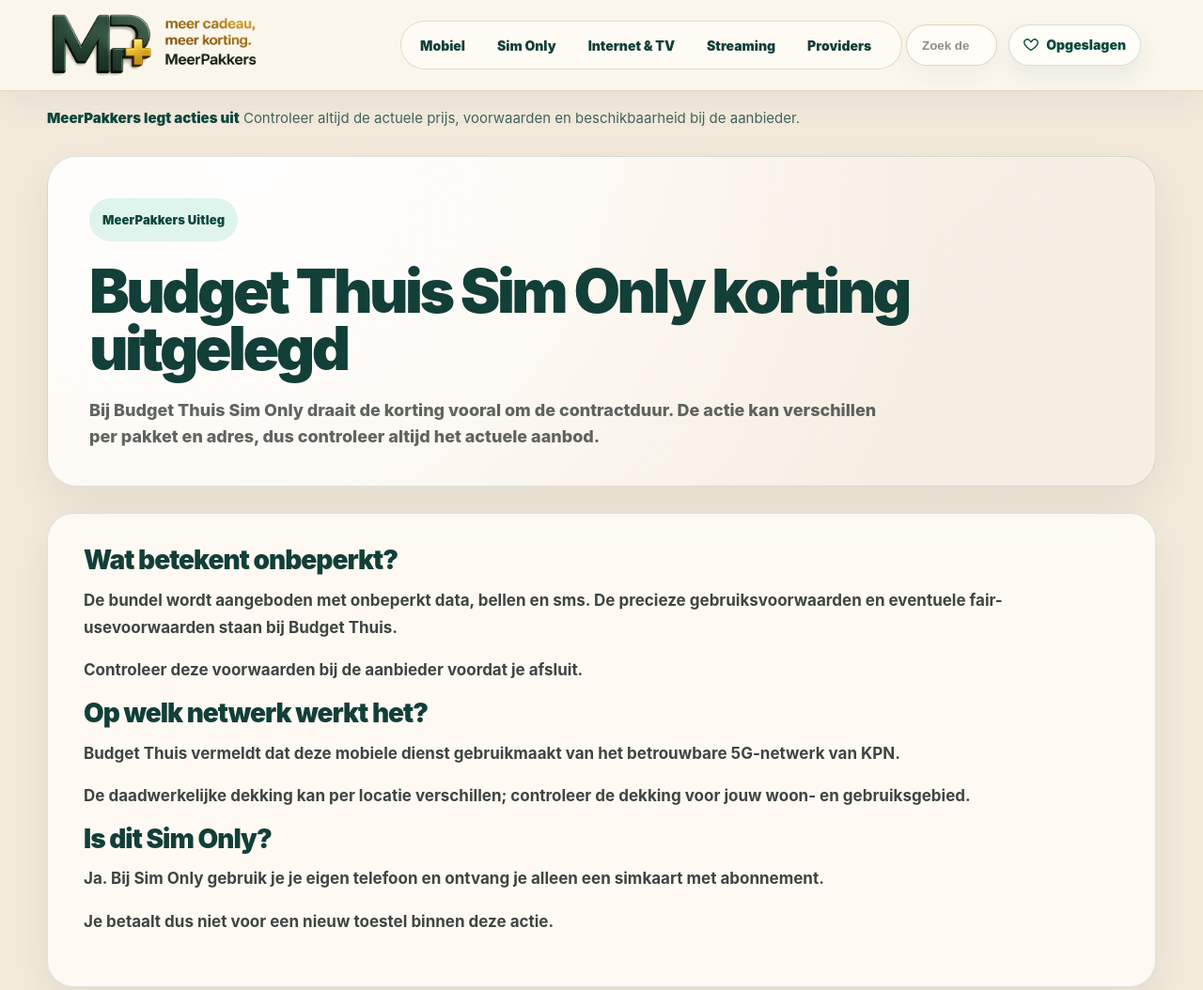
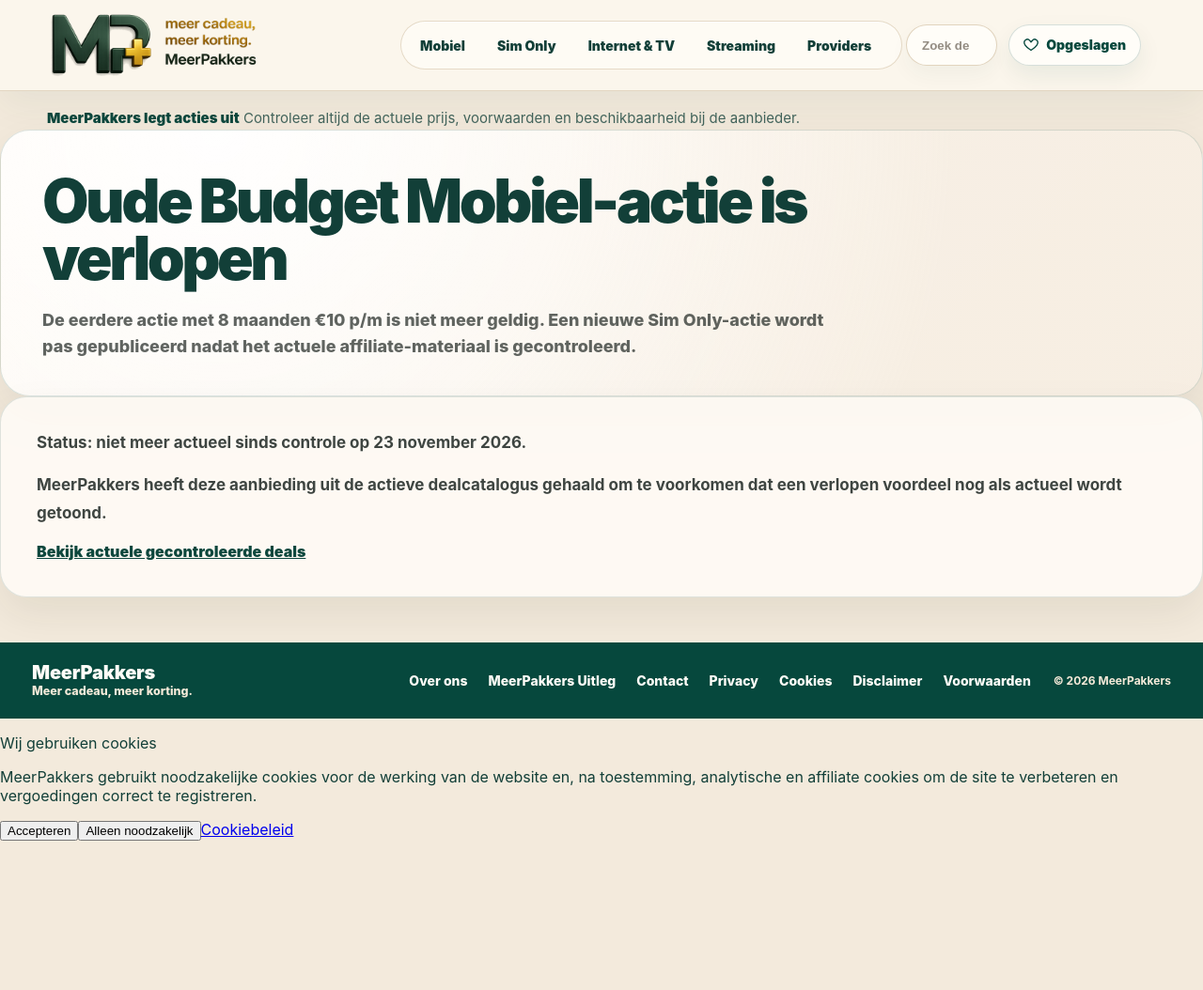
Before and after one commit to Roadora/MeerPakkers, a plain HTML site: page uitleg/budget-thuis-onbeperkt-sim-only/index.html in a window 1280 px wide. Shown: the top 1054 px of the page at 94% size. After the commit the page ends 895 px from the top, so only its background shows below. Drawn offline with Linux system fonts and the light colour scheme.

Commit message:
Archiveer verlopen campagnepagina

```diff
--- a/uitleg/budget-thuis-onbeperkt-sim-only/index.html
+++ b/uitleg/budget-thuis-onbeperkt-sim-only/index.html
@@ -4,11 +4,11 @@
 <head>
 <meta charset="utf-8"/>
 <meta content="width=device-width,initial-scale=1" name="viewport"/>
-<title>Onbeperkt Sim Only van Budget Thuis uitgelegd | MeerPakkers</title>
-<meta content="Lees wat je krijgt bij Budget Thuis Onbeperkt Sim Only: onbeperkt data, bellen en sms op het KPN-netwerk." name="description"/>
+<title>Oude Budget Mobiel-actie verlopen | MeerPakkers</title>
+<meta name="description" content="De eerdere actie met 8 maanden €10 p/m is niet meer geldig. Een nieuwe Sim Only-actie wordt pas gepubliceerd nadat het actuele affiliate-materiaal is gecontroleerd. MeerPakkers toont alleen gecontroleerde actuele aanbiedingen.">
 <link href="https://www.meerpakkers.nl/uitleg/budget-thuis-onbeperkt-sim-only/" rel="canonical"/>
 <link href="/css/seo-cluster-v1.css" rel="stylesheet"/>
-<script type="application/ld+json">{"@context": "https://schema.org", "@type": "Article", "headline": "Onbeperkt Sim Only van Budget Thuis uitgelegd", "description": "Lees hoe de Budget Thuis Internet & TV korting werkt, met 8 maanden korting bij 1 jaar en 14 maanden korting bij 2 jaar.", "author": {"@type": "Organization", "name": "MeerPakkers"}, "publisher": {"@type": "Organization", "name": "MeerPakkers"}, "mainEntityOfPage": "https://www.meerpakkers.nl/uitleg/budget-thuis-onbeperkt-sim-only/", "dateModified": "2026-06-20"}</script>
+
 <link href="/css/header.css" rel="stylesheet"/>
 <link href="/css/mobile-framework-v1.css" rel="stylesheet"/>
 <link href="/css/mobile-topbar-unified-v3.css" rel="stylesheet"/>
@@ -21,7 +21,7 @@
 <link href="/css/budget-seo-template-sync-v1.css" rel="stylesheet"/>
 <link href="/css/uitleg-article-template-v1.css" rel="stylesheet"/>
 <script src="/js/deal-lifecycle-v1.js"></script>
-</head>
+<meta name="robots" content="noindex, follow"></head>
 <body class="mp-budget-seo-sync mp-uitleg-template-v1">
 <!-- Phase 2: the only mobile-header entrypoint for this migrated proof article. -->
 <div class="mp-uitleg-mobile-header-shell"><div data-back-href="/uitleg/" data-back-label="Terug naar MeerPakkers Uitleg" data-header-label="MeerPakkers Uitleg artikel header" data-home-href="/" data-mp-uitleg-mobile-header="" data-saved-href="/opgeslagen/"></div></div><header aria-label="MeerPakkers desktop header" class="mp-desktop-header">
@@ -45,32 +45,7 @@
 </div>
 </header>
 <div class="mp-budget-seo-note"><strong>MeerPakkers legt acties uit</strong> Controleer altijd de actuele prijs, voorwaarden en beschikbaarheid bij de aanbieder.</div>
-<main class="mp-budget-seo-shell">
-<section class="mp-budget-seo-hero">
-<span class="mp-budget-seo-kicker">MeerPakkers Uitleg</span>
-<h1>Budget Thuis Sim Only korting uitgelegd</h1>
-<p>Bij Budget Thuis Sim Only draait de korting vooral om de contractduur. De actie kan verschillen per pakket en adres, dus controleer altijd het actuele aanbod.</p>
-</section>
-<section class="mp-budget-seo-grid mp-budget-seo-grid--single">
-<article class="mp-budget-seo-card">
-<div class="mp-uitleg-content">
-<section>
-<h2>Wat betekent onbeperkt?</h2>
-<p>De bundel wordt aangeboden met onbeperkt data, bellen en sms. De precieze gebruiksvoorwaarden en eventuele fair-usevoorwaarden staan bij Budget Thuis.</p><p>Controleer deze voorwaarden bij de aanbieder voordat je afsluit.</p>
-</section>
-<section>
-<h2>Op welk netwerk werkt het?</h2>
-<p>Budget Thuis vermeldt dat deze mobiele dienst gebruikmaakt van het betrouwbare 5G-netwerk van KPN.</p><p>De daadwerkelijke dekking kan per locatie verschillen; controleer de dekking voor jouw woon- en gebruiksgebied.</p>
-</section>
-<section>
-<h2>Is dit Sim Only?</h2>
-<p>Ja. Bij Sim Only gebruik je je eigen telefoon en ontvang je alleen een simkaart met abonnement.</p><p>Je betaalt dus niet voor een nieuw toestel binnen deze actie.</p>
-</section>
-</div>
-</article>
-
-</section>
-</main>
+<main><section class="mp-budget-seo-hero"><h1>Oude Budget Mobiel-actie is verlopen</h1><p>De eerdere actie met 8 maanden €10 p/m is niet meer geldig. Een nieuwe Sim Only-actie wordt pas gepubliceerd nadat het actuele affiliate-materiaal is gecontroleerd.</p></section><article class="mp-budget-seo-card"><div class="mp-uitleg-content"><p class="mp-seo-updated"><strong>Status:</strong> niet meer actueel sinds controle op 23 november 2026.</p><p>MeerPakkers heeft deze aanbieding uit de actieve dealcatalogus gehaald om te voorkomen dat een verlopen voordeel nog als actueel wordt getoond.</p><a href="/providers/budget-thuis.html">Bekijk actuele gecontroleerde deals</a></div></article></main>
 <footer aria-label="MeerPakkers footer" class="mp-site-footer">
 <div class="mp-site-footer__brand">
 <strong>MeerPakkers</strong>
```
